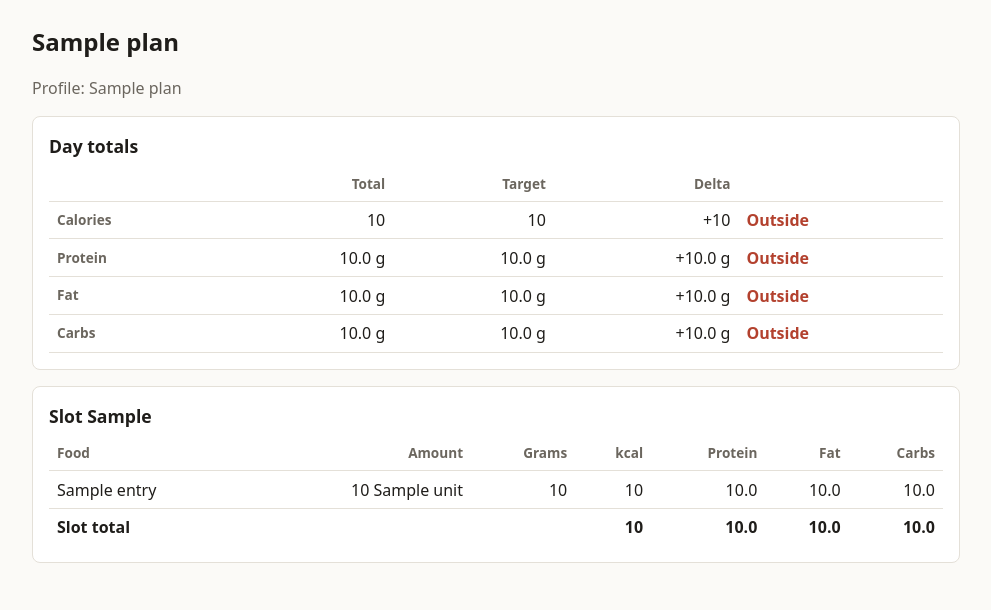
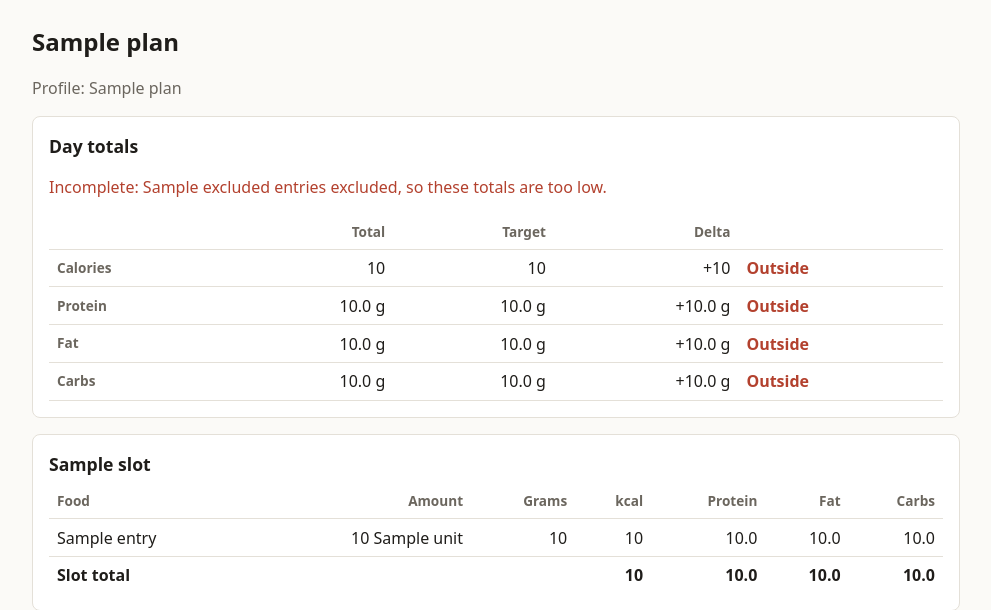
Before and after one commit to jenmcrawford/yolk-carry, a Python web app: template src/yolk/web/templates/plans/detail.html in a window 1280 px wide. Shown: the part 49-659 px from the top of the page, without its empty margins (144-1135 px from the left). Run offline with Jinja, Linux system fonts and the light colour scheme; the template is opened without the code that fills it: most values are stand-ins (such as "Sample title", 1, 10 or a date in 2020).

Commit message:
feat: show every meal slot and unmeasurable entries on their own rows
Co-Authored-By: Claude Sonnet 5.5 <noreply@anthropic.com>

```diff
--- a/src/yolk/web/static/app.css
+++ b/src/yolk/web/static/app.css
@@ -123,3 +123,6 @@ form.search input {
   padding: 0;
   border: 0;
 }
+
+.entry-error { color: var(--fail); }
+tr.has-error td:first-child { box-shadow: inset 3px 0 0 var(--fail); }
--- a/src/yolk/web/templates/plans/_slot.html
+++ b/src/yolk/web/templates/plans/_slot.html
@@ -1,6 +1,7 @@
-{# Needs: slot (SlotEvaluation), slot_names (dict[int, str]). #}
-<section class="slot" id="slot-{{ slot.slot_no }}">
-  <h2>{{ slot_names.get(slot.slot_no, "Slot " ~ slot.slot_no) }}</h2>
+{# Needs: ps (PlanSlot). #}
+<section class="slot" id="slot-{{ ps.slot_no }}">
+  <h2>{{ ps.name }}</h2>
+  {% if ps.slot and ps.slot.entries %}
   <table>
     <thead>
       <tr>
@@ -10,26 +11,33 @@
       </tr>
     </thead>
     <tbody>
-    {% for entry in slot.entries %}
-      <tr>
+    {% for entry in ps.slot.entries %}
+      <tr{% if entry.error %} class="has-error"{% endif %}>
         <td>{{ entry.food_name }}</td>
         <td class="num">{{ "%g"|format(entry.qty) }} {{ entry.unit }}</td>
+        {% if entry.error %}
+        <td colspan="5" class="entry-error">{{ entry.error }}</td>
+        {% else %}
         <td class="num">{{ "%.0f"|format(entry.grams) }}</td>
         <td class="num">{{ "%.0f"|format(entry.macros.kcal) }}</td>
         <td class="num">{{ "%.1f"|format(entry.macros.protein_g) }}</td>
         <td class="num">{{ "%.1f"|format(entry.macros.fat_g) }}</td>
         <td class="num">{{ "%.1f"|format(entry.macros.carb_g) }}</td>
+        {% endif %}
       </tr>
     {% endfor %}
     </tbody>
     <tfoot>
       <tr>
         <td colspan="3">Slot total</td>
-        <td class="num">{{ "%.0f"|format(slot.totals.kcal) }}</td>
-        <td class="num">{{ "%.1f"|format(slot.totals.protein_g) }}</td>
-        <td class="num">{{ "%.1f"|format(slot.totals.fat_g) }}</td>
-        <td class="num">{{ "%.1f"|format(slot.totals.carb_g) }}</td>
+        <td class="num">{{ "%.0f"|format(ps.slot.totals.kcal) }}</td>
+        <td class="num">{{ "%.1f"|format(ps.slot.totals.protein_g) }}</td>
+        <td class="num">{{ "%.1f"|format(ps.slot.totals.fat_g) }}</td>
+        <td class="num">{{ "%.1f"|format(ps.slot.totals.carb_g) }}</td>
       </tr>
     </tfoot>
   </table>
+  {% else %}
+  <p class="muted">Nothing planned for this meal.</p>
+  {% endif %}
 </section>
--- a/src/yolk/web/templates/plans/_totals.html
+++ b/src/yolk/web/templates/plans/_totals.html
@@ -7,6 +7,9 @@
 ] %}
 <section class="totals" id="totals">
   <h2>Day totals</h2>
+  {% if evaluation.excluded %}
+  <p class="entry-error">Incomplete: {{ evaluation.excluded }} {{ "entry" if evaluation.excluded == 1 else "entries" }} excluded, so these totals are too low.</p>
+  {% endif %}
   <table>
     <thead>
       <tr><th></th><th class="num">Total</th><th class="num">Target</th><th class="num">Delta</th><th></th></tr>
--- a/src/yolk/web/templates/plans/detail.html
+++ b/src/yolk/web/templates/plans/detail.html
@@ -3,15 +3,8 @@
 {% block content %}
 <h1>{{ plan.name }}</h1>
 <p class="muted">Profile: {{ plan.profile_name }}</p>
-{% if error %}
-<section class="notice error-panel">
-  <h2>This plan can't be evaluated</h2>
-  <p>{{ error }}</p>
-</section>
-{% else %}
 {% include "plans/_totals.html" %}
-{% for slot in evaluation.slots %}
+{% for ps in slots %}
 {% include "plans/_slot.html" %}
 {% endfor %}
-{% endif %}
 {% endblock %}
```
Also changed, not shown: src/yolk/web/routes/plans.py (+8 -11 lines), tests/test_web_plans.py (+38 -0 lines).
